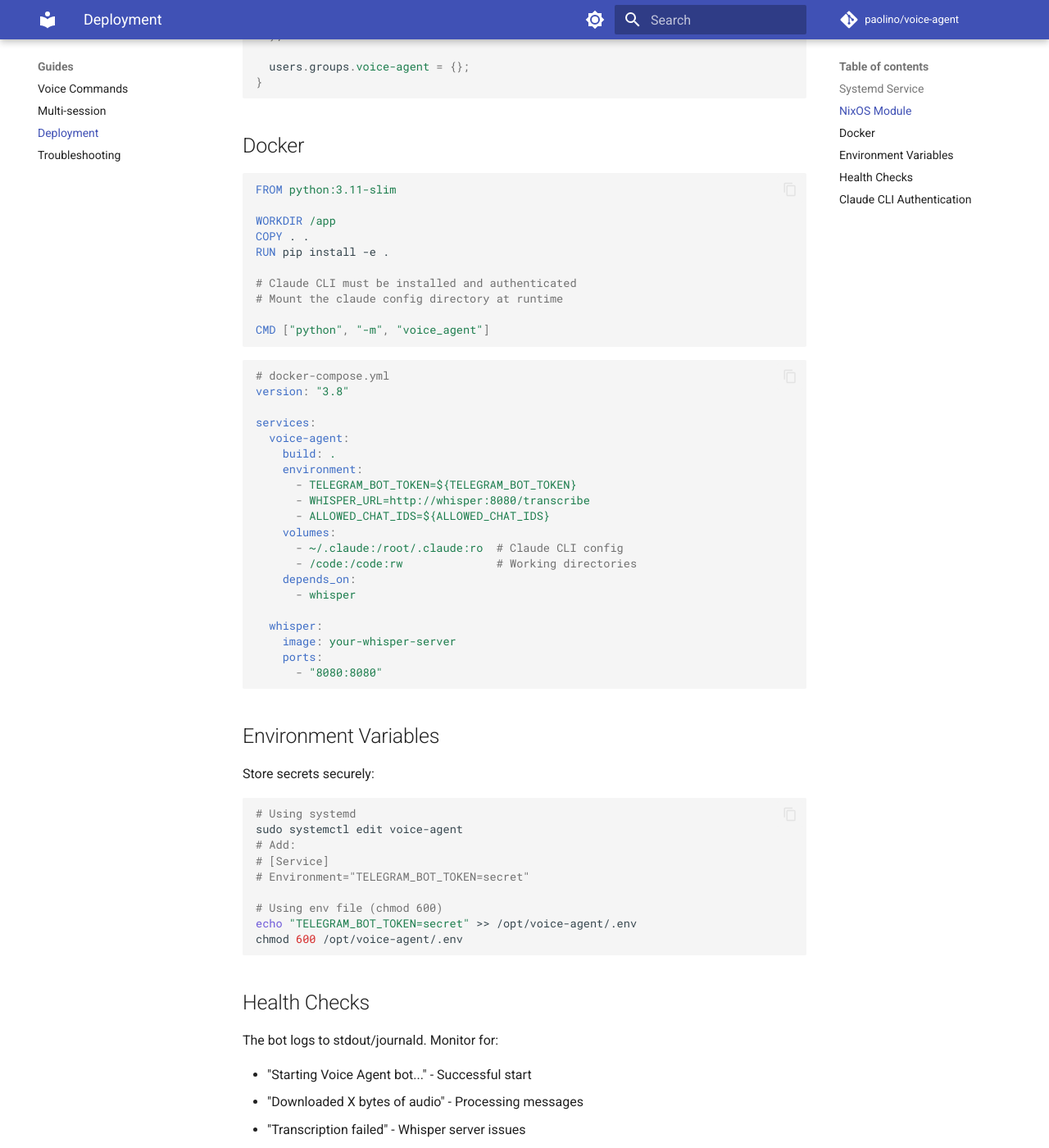
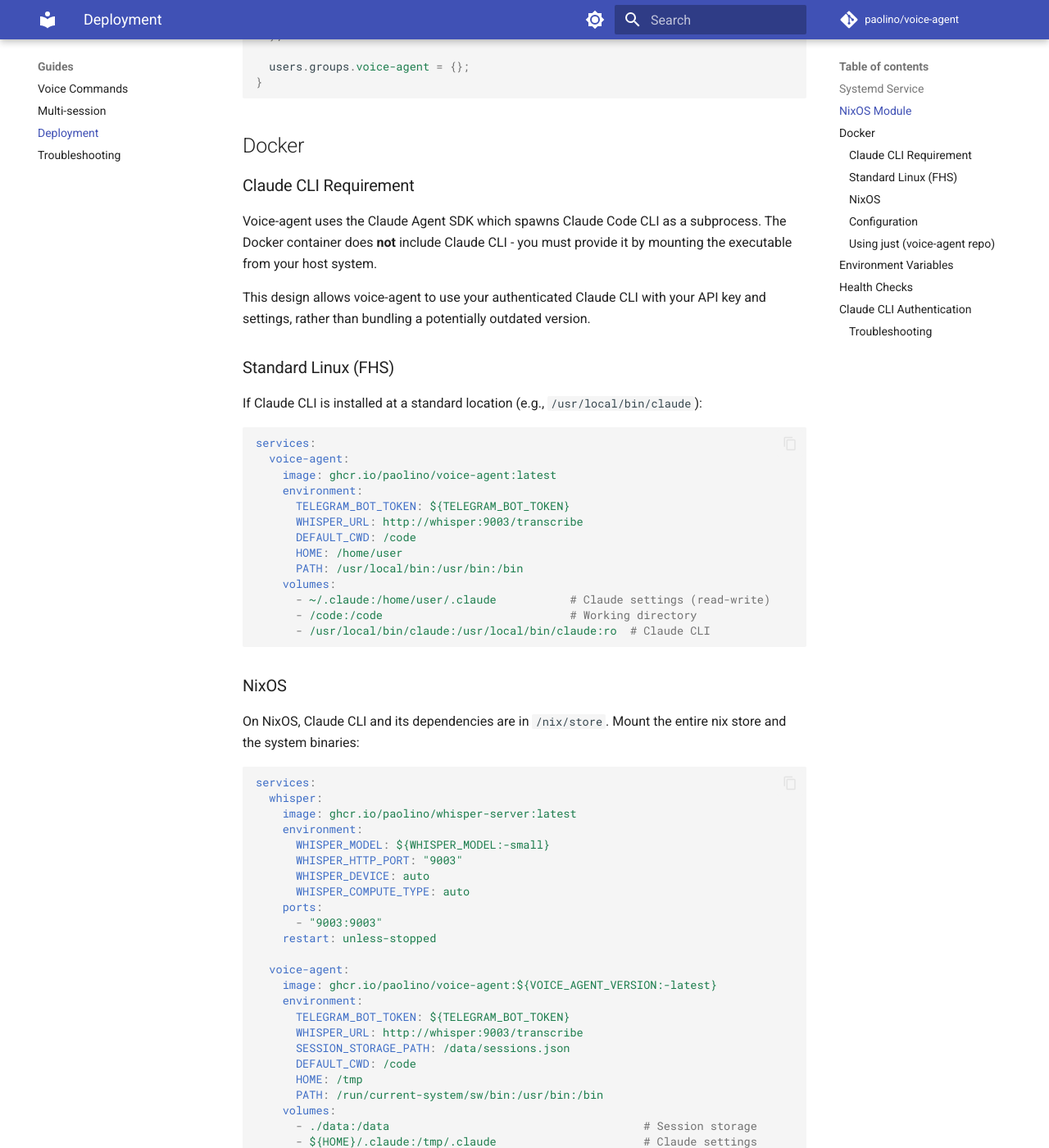
Before and after one commit to paolino/voice-agent, an MkDocs documentation site: the page built from docs/guides/deployment.md, in a window 1280 px wide and 1400 px high, scrolled down 1382 px. Shown: the whole window at 82% size. Built offline with MkDocs 1.6.1 and Material for MkDocs 9.7.7, drawn with Linux system fonts in a browser that asks for light colours; comment, search, counter and statistics services are not loaded; some of the changed text lies outside the part shown.

Commit message:
docs: add Docker deployment guide with Claude CLI mounting
- Explain that Claude CLI must be provided by mounting from host
- Add NixOS-specific instructions for mounting /nix/store
- Add troubleshooting section for common errors
- Document ~/.config/voice-agent/.env configuration

````diff
--- a/docs/guides/deployment.md
+++ b/docs/guides/deployment.md
@@ -70,41 +70,110 @@
 
 ## Docker
 
-```dockerfile
-FROM python:3.11-slim
+### Claude CLI Requirement
 
-WORKDIR /app
-COPY . .
-RUN pip install -e .
+Voice-agent uses the Claude Agent SDK which spawns Claude Code CLI as a subprocess.
+The Docker container does **not** include Claude CLI - you must provide it by mounting
+the executable from your host system.
 
-# Claude CLI must be installed and authenticated
-# Mount the claude config directory at runtime
+This design allows voice-agent to use your authenticated Claude CLI with your API key
+and settings, rather than bundling a potentially outdated version.
 
-CMD ["python", "-m", "voice_agent"]
+### Standard Linux (FHS)
+
+If Claude CLI is installed at a standard location (e.g., `/usr/local/bin/claude`):
+
+```yaml
+services:
+  voice-agent:
+    image: ghcr.io/paolino/voice-agent:latest
+    environment:
+      TELEGRAM_BOT_TOKEN: ${TELEGRAM_BOT_TOKEN}
+      WHISPER_URL: http://whisper:9003/transcribe
+      DEFAULT_CWD: /code
+      HOME: /home/user
+      PATH: /usr/local/bin:/usr/bin:/bin
+    volumes:
+      - ~/.claude:/home/user/.claude           # Claude settings (read-write)
+      - /code:/code                            # Working directory
+      - /usr/local/bin/claude:/usr/local/bin/claude:ro  # Claude CLI
 ```
 
+### NixOS
+
+On NixOS, Claude CLI and its dependencies are in `/nix/store`. Mount the entire
+nix store and the system binaries:
+
 ```yaml
-# docker-compose.yml
-version: "3.8"
+services:
+  whisper:
+    image: ghcr.io/paolino/whisper-server:latest
+    environment:
+      WHISPER_MODEL: ${WHISPER_MODEL:-small}
+      WHISPER_HTTP_PORT: "9003"
+      WHISPER_DEVICE: auto
+      WHISPER_COMPUTE_TYPE: auto
+    ports:
+      - "9003:9003"
+    restart: unless-stopped
 
-services:
   voice-agent:
-    build: .
+    image: ghcr.io/paolino/voice-agent:${VOICE_AGENT_VERSION:-latest}
     environment:
-      - TELEGRAM_BOT_TOKEN=${TELEGRAM_BOT_TOKEN}
-      - WHISPER_URL=http://whisper:8080/transcribe
-      - ALLOWED_CHAT_IDS=${ALLOWED_CHAT_IDS}
+      TELEGRAM_BOT_TOKEN: ${TELEGRAM_BOT_TOKEN}
+      WHISPER_URL: http://whisper:9003/transcribe
+      SESSION_STORAGE_PATH: /data/sessions.json
+      DEFAULT_CWD: /code
+      HOME: /tmp
+      PATH: /run/current-system/sw/bin:/usr/bin:/bin
     volumes:
-      - ~/.claude:/root/.claude:ro  # Claude CLI config
-      - /code:/code:rw              # Working directories
+      - ./data:/data                                      # Session storage
+      - ${HOME}/.claude:/tmp/.claude                      # Claude settings
+      - /code:/code                                       # Working directory
+      - /nix/store:/nix/store:ro                          # Nix store (dependencies)
+      - /run/current-system/sw/bin:/run/current-system/sw/bin:ro  # System binaries
     depends_on:
       - whisper
+    restart: unless-stopped
+```
 
-  whisper:
-    image: your-whisper-server
-    ports:
-      - "8080:8080"
+Key points for NixOS:
+
+- `/nix/store` contains Claude CLI and all its dependencies (node, bash, etc.)
+- `/run/current-system/sw/bin` contains the `claude` wrapper script
+- `HOME=/tmp` because `.claude` is mounted at `/tmp/.claude`
+- `.claude` must be read-write (Claude writes debug files, todos, etc.)
+
+### Configuration
+
+Create `~/.config/voice-agent/.env`:
+
+```bash
+TELEGRAM_BOT_TOKEN=your-bot-token
+VOICE_AGENT_VERSION=latest  # or specific commit hash
+ALLOWED_CHAT_IDS=123456789  # optional
 ```
+
+Start with:
+
+```bash
+docker compose --env-file ~/.config/voice-agent/.env up -d
+```
+
+### Using just (voice-agent repo)
+
+The voice-agent repo includes a `just deploy-local` command:
+
+```bash
+cd /code/voice-agent
+just deploy-local  # Builds image, updates version, restarts compose
+```
+
+This command:
+1. Builds the Docker image with nix
+2. Loads it into Docker
+3. Updates `VOICE_AGENT_VERSION` in `~/.config/voice-agent/.env`
+4. Restarts the compose stack
 
 ## Environment Variables
 
@@ -135,5 +204,16 @@
 The service needs Claude CLI authenticated. Options:
 
 1. **Run as your user** - Has your `~/.claude` config
-2. **Mount config** - Mount your `.claude` directory
+2. **Mount config** - Mount your `.claude` directory (must be read-write)
 3. **Service account** - Run `claude login` as the service user
+
+### Troubleshooting
+
+**"Claude Code not found"**: The container can't find the `claude` executable.
+Check that it's mounted and in PATH.
+
+**"Control request timeout: initialize"**: Claude CLI is found but can't start.
+Usually means `.claude` is mounted read-only. Claude needs to write debug files.
+
+**"EROFS: read-only file system"**: The `.claude` directory is mounted with `:ro`.
+Remove the read-only flag - Claude needs write access.
````
